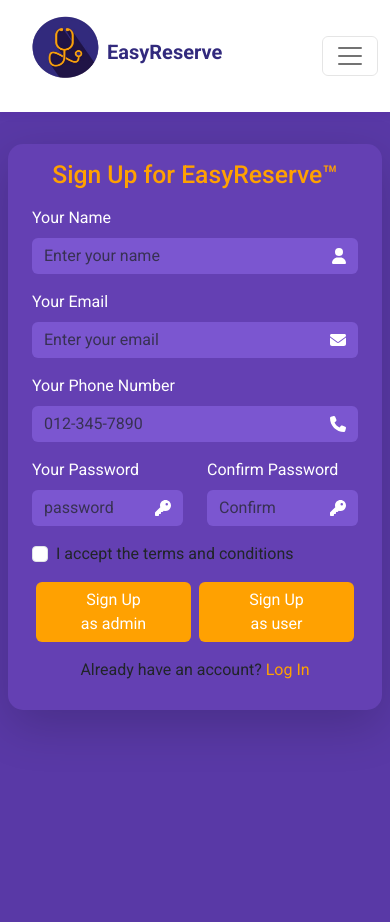
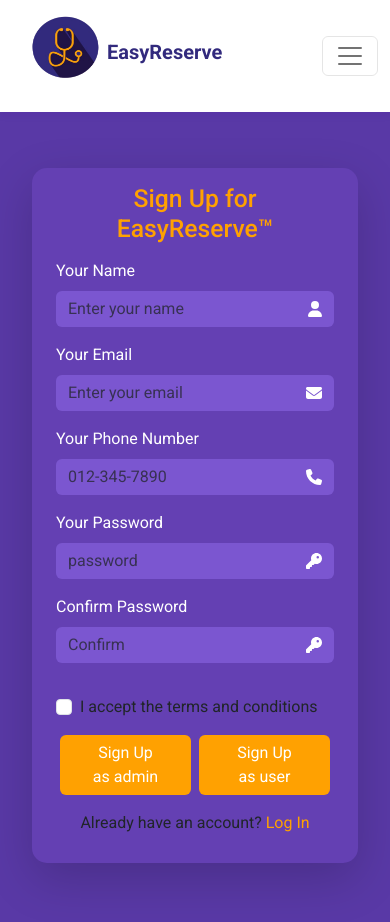
Before and after one commit to Fouad-Gabr/Booking-and-reservation-system-DEPI, a React (Vite) app in the folder frontend/: page /signup in a window 390 px wide. Shown: the top 922 px of the page. Built offline with nearby package versions, Linux system fonts and the light colour scheme.

Commit message:
fix responsive in signup page in mopile mode

```diff
--- a/frontend/src/pages/Signup/Signup.css
+++ b/frontend/src/pages/Signup/Signup.css
@@ -103,3 +103,16 @@ a {
   -ms-transform: translateY(-40%);
   -o-transform: translateY(-40%);
 }
+
+@media (max-width : 930px) {
+  .right-section{
+    padding: 2rem !important;
+  }
+  .password-full{
+    flex-direction: column;
+  }
+
+  .your-pass{
+    margin-bottom: 1rem !important;
+  }
+}
--- a/frontend/src/pages/Signup/Signup.jsx
+++ b/frontend/src/pages/Signup/Signup.jsx
@@ -183,8 +183,8 @@ const Signup = () => {
               </div>
 
               {/* Password Input */}
-              <div className="row mb-3">
-                <div className="col">
+              <div className="row mb-3 password-full">
+                <div className="col your-pass">
                   <label htmlFor="password" className="form-label Label">
                     Your Password
                   </label>
@@ -209,7 +209,7 @@ const Signup = () => {
                   </div>
                 </div>
 
-                <div className="col">
+                <div className="col your-pass">
                   <label htmlFor="confirmPassword" className="form-label Label">
                     Confirm Password
                   </label>
```
